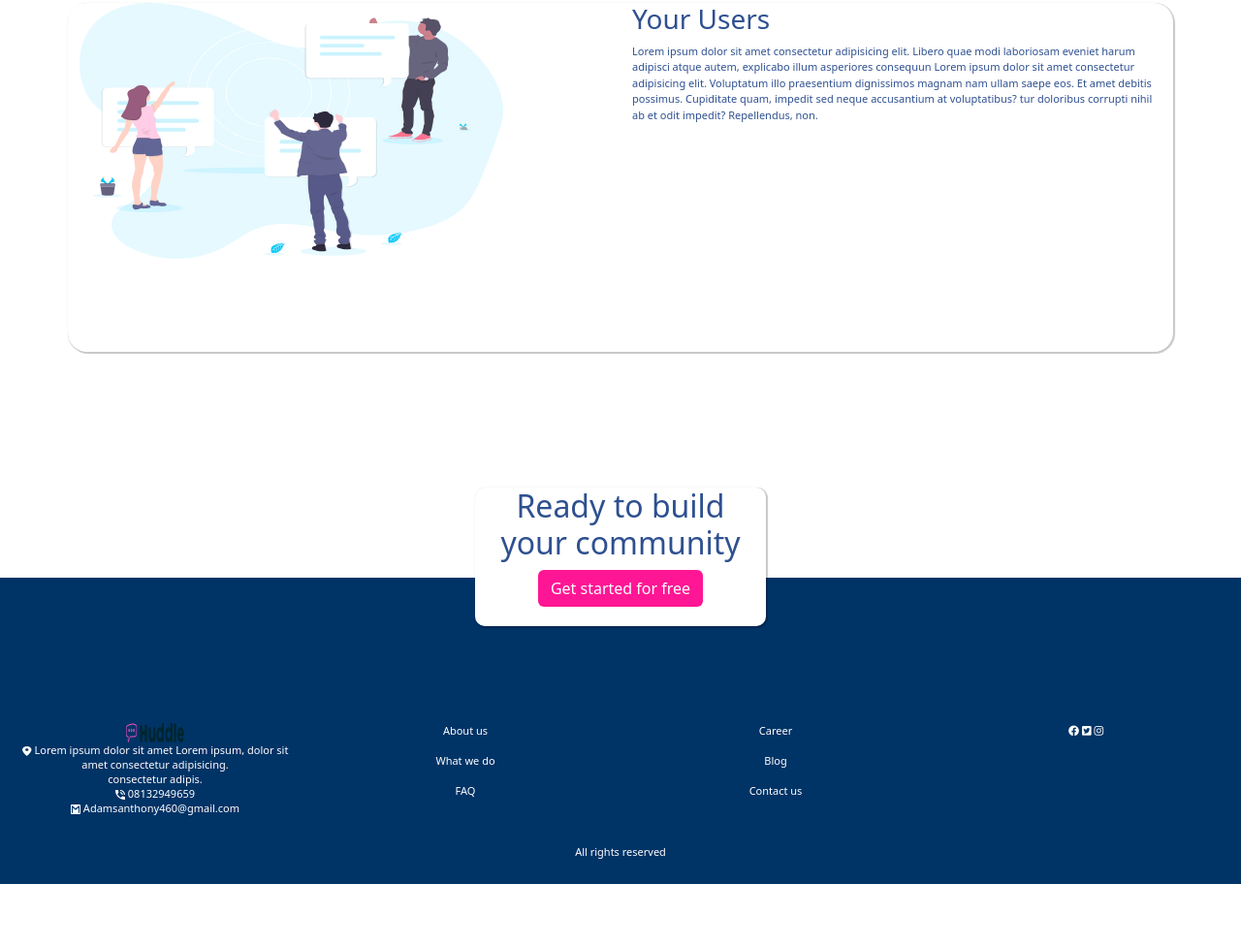
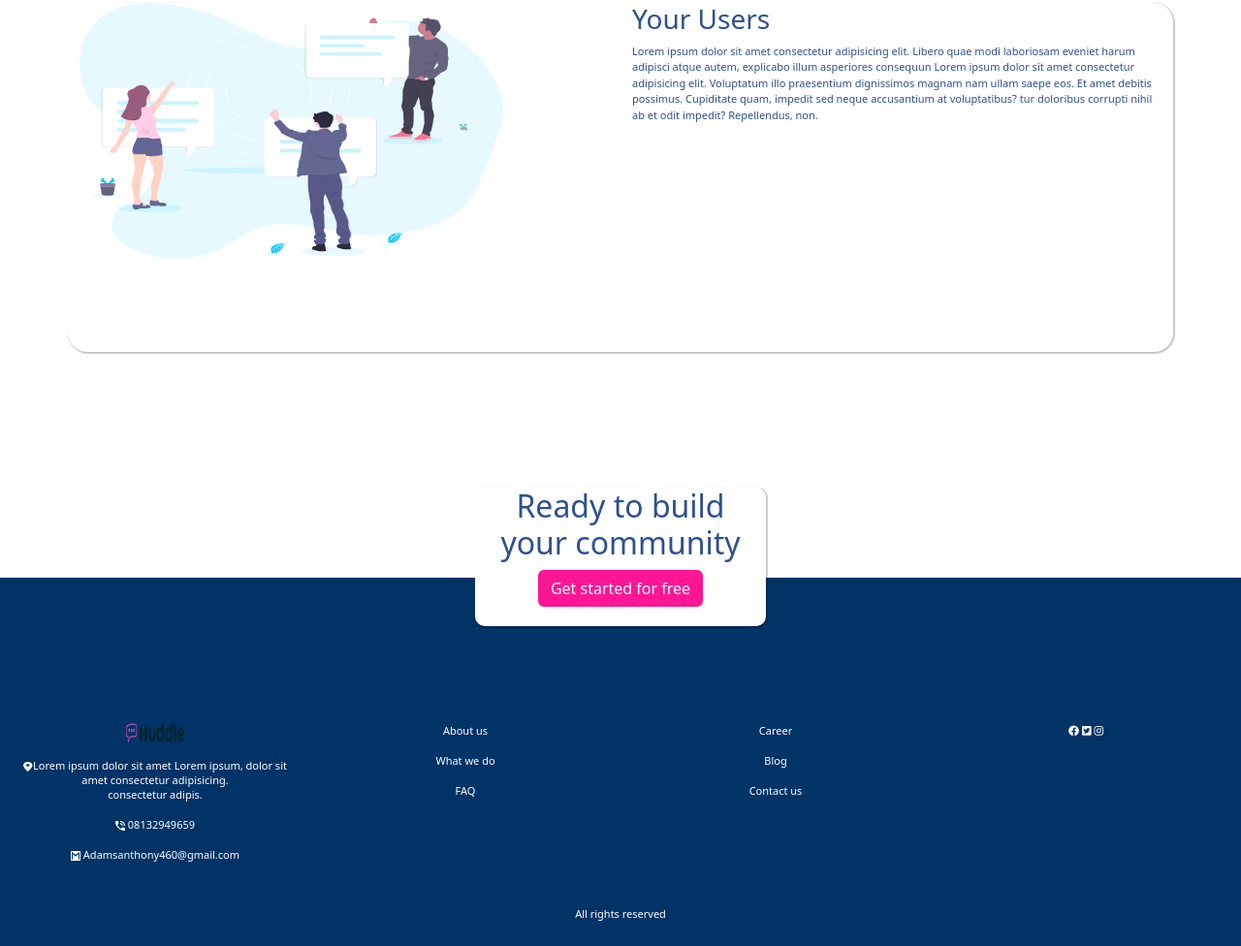
Before and after one commit to AthonysWorld/Huddles, a plain HTML site: page index.html in a window 1280 px wide. Shown: the part 1301-2277 px from the top of the page at 97% size. Before the commit the page ends 2213 px from the top, so only its background shows below. Drawn offline with nearby package versions, Linux system fonts and the light colour scheme.

Commit message:
Add files via upload

```diff
--- a/index.html
+++ b/index.html
@@ -78,9 +78,10 @@
     <div class="container-fluid ">
         <div class="row">
         <div class="container col-lg-3 col-md-3 col-sm-4">
-        <img class="img1" src="images/logo.svg"> <br>
-        <img class="img2" src="images/icon-location.svg"> <span>Lorem ipsum dolor sit amet Lorem ipsum, dolor sit amet consectetur adipisicing. <br> consectetur adipis.</span> <br>
-        <img class="img2" src="images/icon-phone.svg"> <span>08132949659</span> <br> <img class="img2" src="images/icon-email.svg"> <span>Adamsanthony460@gmail.com</span>
+        <p><img class="img1" src="images/logo.svg"></p>
+       <p><img class="img2" src="images/icon-location.svg">Lorem ipsum dolor sit amet Lorem ipsum, dolor sit <br> amet consectetur adipisicing. <br> consectetur adipis.</span></p>
+    <p><img class="img2" src="images/icon-phone.svg"> <span>08132949659</p>
+        <p> <img class="img2" src="images/icon-email.svg"> Adamsanthony460@gmail.com</p>
         </div>
         <div class="container col-lg-3 col-md-3 col-sm-4">
           <p>About us</p>
```
